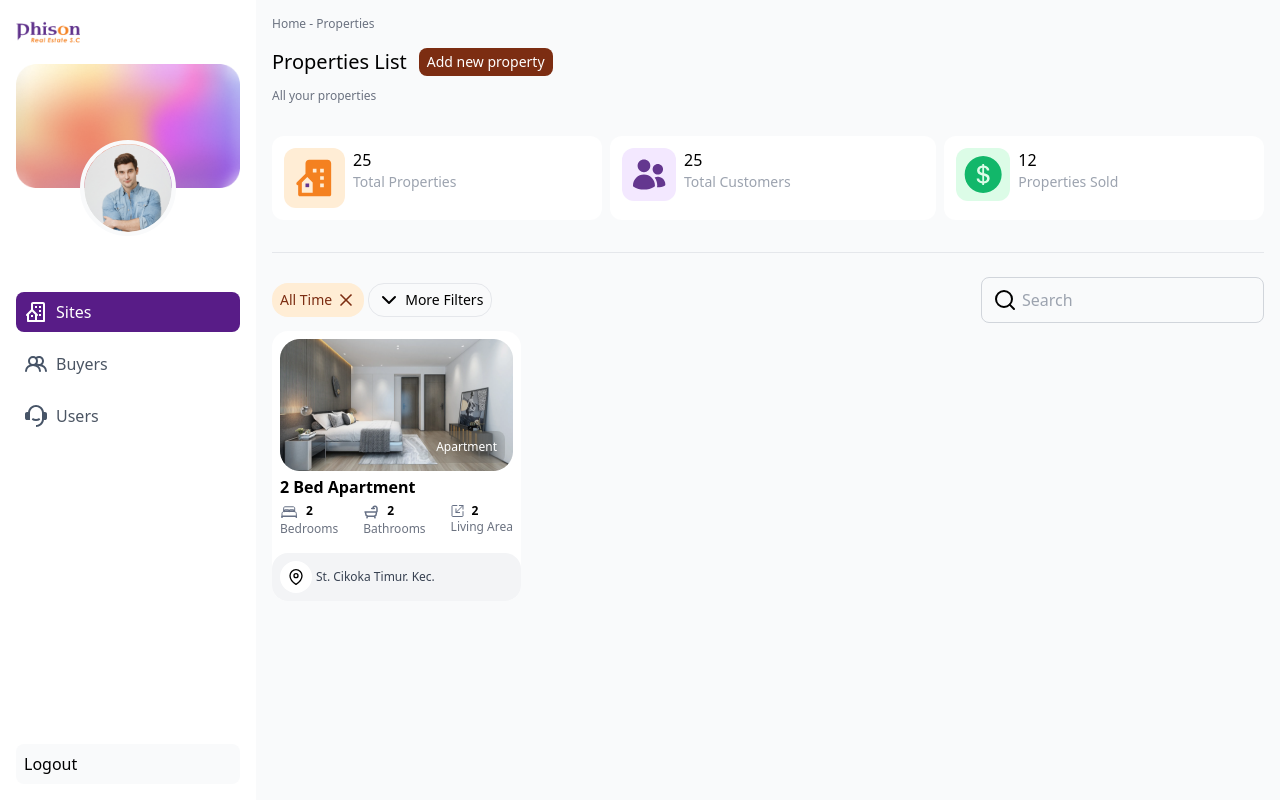
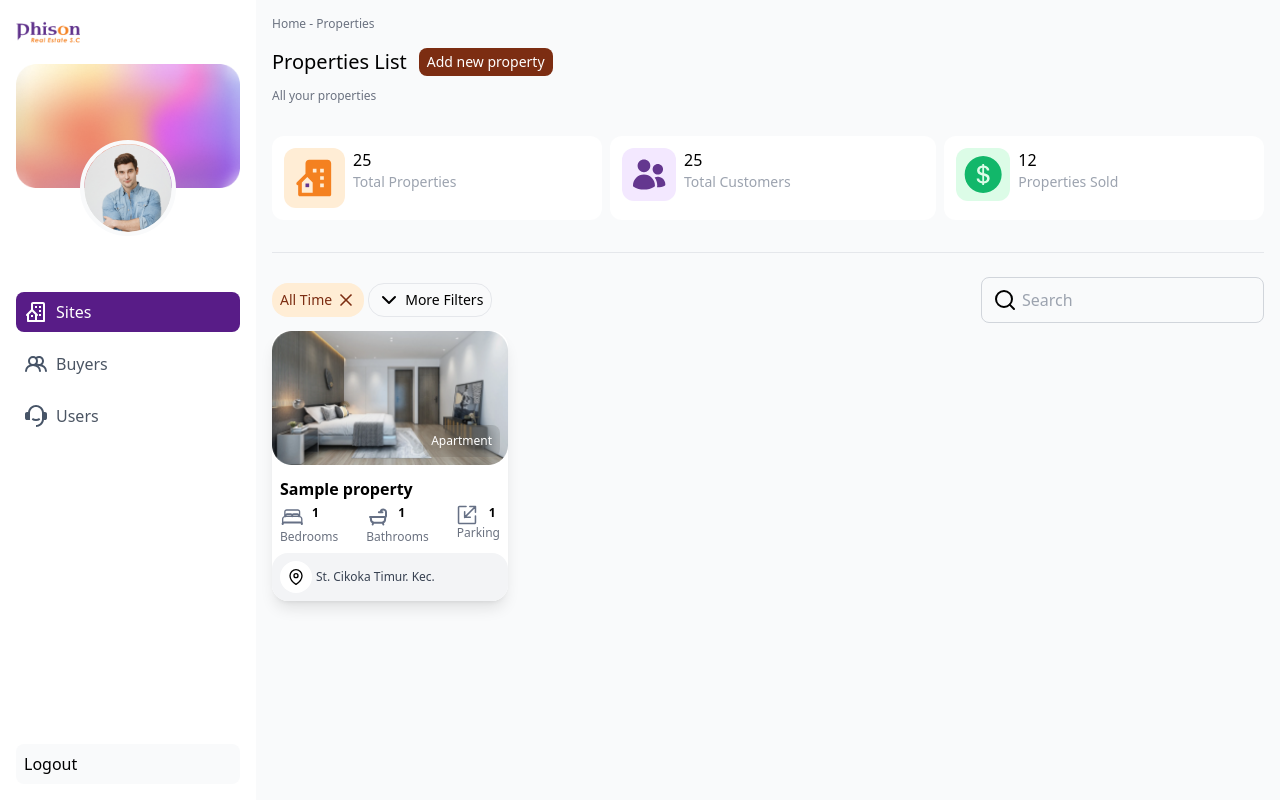
Before and after one commit to nebiyuelias1/phison-realestate, a Django app: template phison_realestate_backend/phison_realestate_backend/templates/phison_panel/property_list.html in a window 1280 px wide. Run offline with Django 4.2, Linux system fonts and the light colour scheme; the template is opened without the code that fills it: most values are stand-ins (such as "Sample title", 1, 10 or a date in 2020); some libraries are stand-ins or nearby versions.

Commit message:
Show property list from db

```diff
--- a/phison_realestate_backend/phison_realestate_backend/templates/phison_panel/property_list.html
+++ b/phison_realestate_backend/phison_realestate_backend/templates/phison_panel/property_list.html
@@ -102,46 +102,11 @@
   </div>
 </div>
 
-<div class="flex">
-  <div class="bg-white rounded-2xl p-2 mt-2 hover:shadow-lg group">
-    <div class="relative">
-      <img src="{% static 'images/property-placeholder.png' %}" alt="Property image">
-      <span class="absolute right-2 bottom-2 text-xs backdrop-blur-lg text-white p-2 rounded-lg group-hover:bg-orange-900">Apartment</span>
-    </div>
-    <h3 class="mt-1 font-semibold">2 Bed Apartment</h3>
-
-    <div class="mt-1 flex justify-between">
-      <div class="flex flex-col">
-        <div class="flex">
-          <img class="mr-2" src="{% static 'images/bedroom.svg' %}" alt="bedroom icon">
-          <span class="text-xs font-semibold">2</span>
-        </div>
-        <p class="text-xs text-gray-500">Bedrooms</p>
-      </div>
-
-      <div class="flex flex-col">
-        <div class="flex">
-          <img class="mr-2" src="{% static 'images/bathroom.svg' %}" alt="bathroom icon">
-          <span class="text-xs font-semibold">2</span>
-        </div>
-        <p class="text-xs text-gray-500">Bathrooms</p>
-      </div>
-
-      <div class="flex flex-col">
-        <div class="flex">
-          <img class="mr-2" src="{% static 'images/area.svg' %}" alt="bathroom icon">
-          <span class="text-xs font-semibold">2</span>
-        </div>
-        <p class="text-xs text-gray-500">Living Area</p>
-      </div>
-    </div>
-
-    <div class="bg-gray-100 text-xs text-gray-700 rounded-2xl p-2 -m-2 mt-4 flex items-center group-hover:bg-black group-hover:text-white">
-      <div class="rounded-full p-2 bg-white">
-        <img class="w-4 h-4" src="{% static 'images/map-pin.svg' %}" alt="map pin">
-      </div>
-      <p class="ml-1">St. Cikoka Timur. Kec.</p>
-    </div>
+<div class="flex flex-wrap items-stretch gap-y-6 mt-2">
+  {% for property in object_list %}
+  <div class="pr-3 basis-1/2 md:basis-1/3 lg:basis-1/4 md:flex-grow-0 items-stretch flex-shrink">
+    {% include 'partials/_property_card.html' with property=property only %}
   </div>
+  {% endfor %}
 </div>
 {% endblock %}
```
